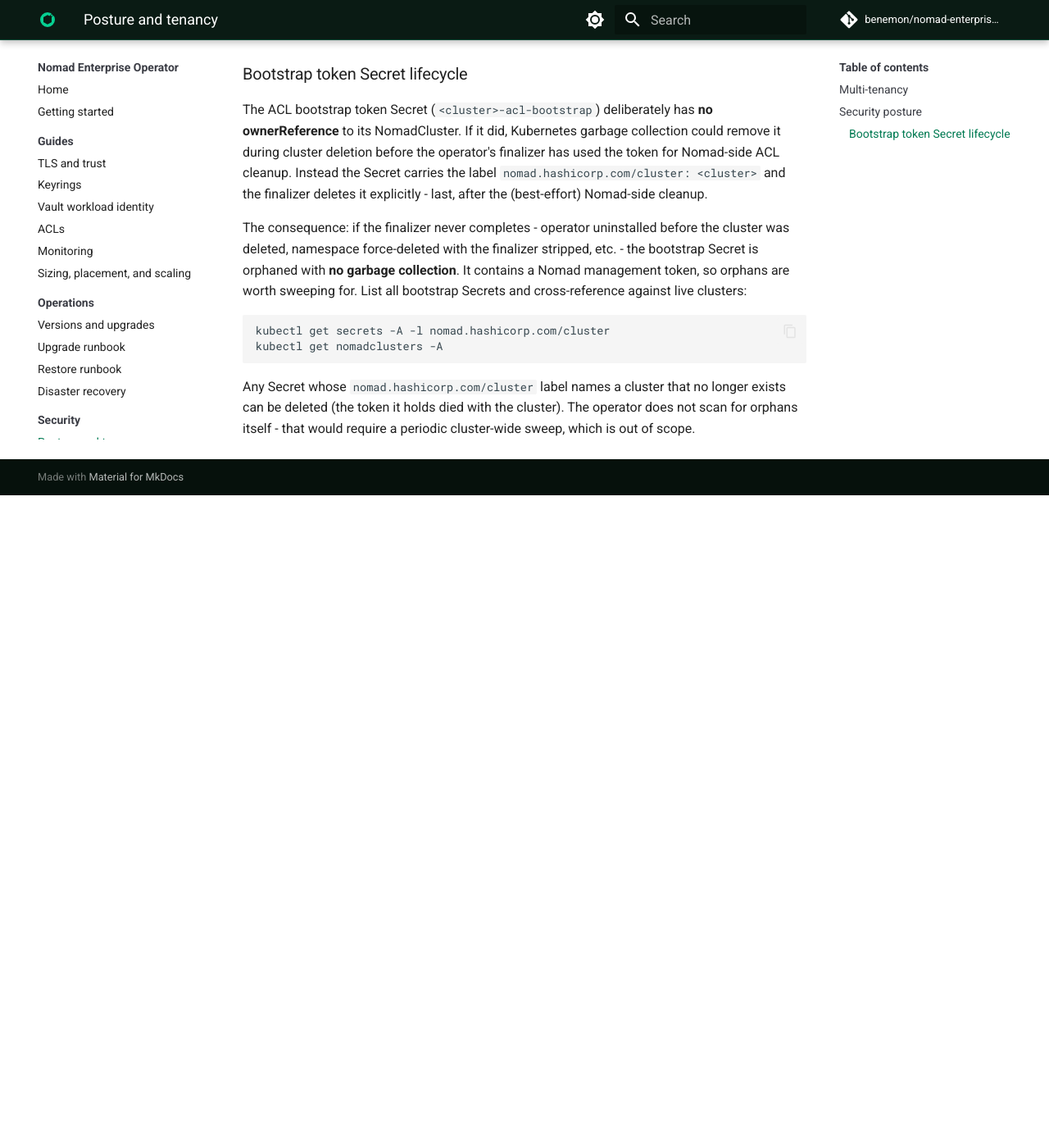
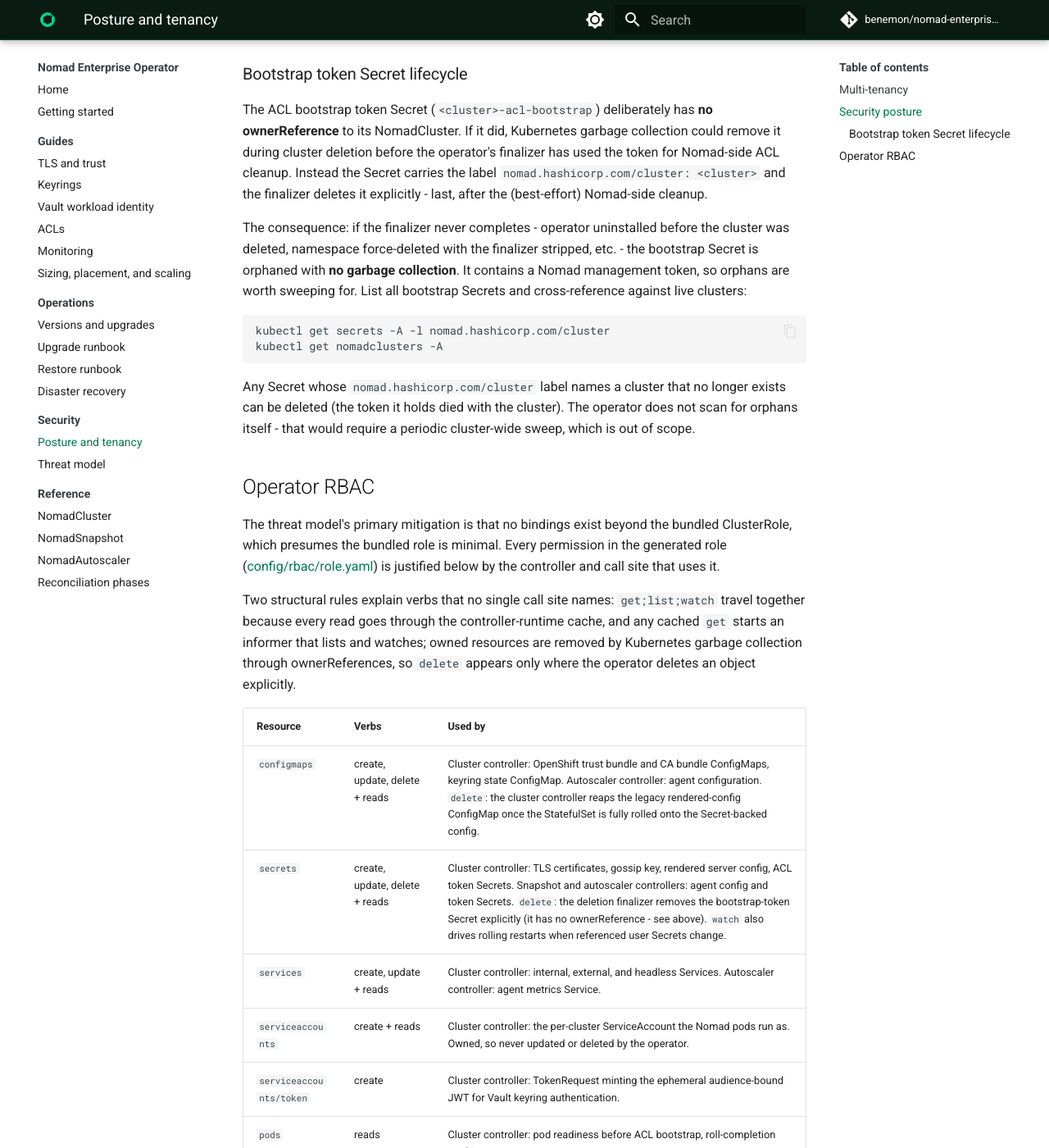
Before and after one commit to benemon/nomad-enterprise-operator, an MkDocs documentation site: the page built from docs/security.md, in a window 1280 px wide and 1400 px high, scrolled down 1303 px. Shown: the whole window at 82% size. Built offline with MkDocs 1.6.1 and Material for MkDocs 9.7.7, drawn with Linux system fonts in a browser that asks for light colours; comment, search, counter and statistics services are not loaded; before the commit the page ends 1907 px from its top, so only the background shows below that; some of the changed text lies outside the part shown.

Commit message:
chore: audit operator ClusterRole, justify or trim every permission
Every verb/resource pair in the generated role is now justified in the
security docs by the controller and call site that uses it.

Corrections found by the walk:
- configmaps gains delete: reapLegacyConfigMap deletes the pre-Secret
  rendered-config ConfigMap but no marker granted the verb, so the reap
  403d on clusters carrying a legacy ConfigMap.
- servicemonitors loses delete: no call site deletes a ServiceMonitor
  (removal is ownerReference GC); the verb was bred by the grouped
  servicemonitors;prometheusrules marker, which is now split because
  PrometheusRules genuinely need delete for the toggle-off path.
- The snapshot controller's marker drops secrets delete and the cluster
  controller's drops persistentvolumeclaims create;update: neither has
  a call site in that controller. The aggregated role keeps those verbs
  via the controllers that do use them.

```diff
--- a/docs/security.md
+++ b/docs/security.md
@@ -71,3 +71,42 @@ Any Secret whose `nomad.hashicorp.com/cluster` label names a cluster
 that no longer exists can be deleted (the token it holds died with the
 cluster). The operator does not scan for orphans itself - that would
 require a periodic cluster-wide sweep, which is out of scope.
+
+## Operator RBAC
+
+The threat model's primary mitigation is that no bindings exist beyond
+the bundled ClusterRole, which presumes the bundled role is minimal.
+Every permission in the generated role
+([config/rbac/role.yaml](https://github.com/benemon/nomad-enterprise-operator/blob/main/config/rbac/role.yaml))
+is justified below by the controller and call site that uses it.
+
+Two structural rules explain verbs that no single call site names:
+`get;list;watch` travel together because every read goes through the
+controller-runtime cache, and any cached `get` starts an informer that
+lists and watches; owned resources are removed by Kubernetes garbage
+collection through ownerReferences, so `delete` appears only where the
+operator deletes an object explicitly.
+
+| Resource | Verbs | Used by |
+|----------|-------|---------|
+| `configmaps` | create, update, delete + reads | Cluster controller: OpenShift trust bundle and CA bundle ConfigMaps, keyring state ConfigMap. Autoscaler controller: agent configuration. `delete`: the cluster controller reaps the legacy rendered-config ConfigMap once the StatefulSet is fully rolled onto the Secret-backed config. |
+| `secrets` | create, update, delete + reads | Cluster controller: TLS certificates, gossip key, rendered server config, ACL token Secrets. Snapshot and autoscaler controllers: agent config and token Secrets. `delete`: the deletion finalizer removes the bootstrap-token Secret explicitly (it has no ownerReference - see above). `watch` also drives rolling restarts when referenced user Secrets change. |
+| `services` | create, update + reads | Cluster controller: internal, external, and headless Services. Autoscaler controller: agent metrics Service. |
+| `serviceaccounts` | create + reads | Cluster controller: the per-cluster ServiceAccount the Nomad pods run as. Owned, so never updated or deleted by the operator. |
+| `serviceaccounts/token` | create | Cluster controller: TokenRequest minting the ephemeral audience-bound JWT for Vault keyring authentication. |
+| `pods` | reads | Cluster controller: pod readiness before ACL bootstrap, roll-completion tracking. |
+| `persistentvolumeclaims` | create, update, delete + reads | Snapshot controller: snapshot storage PVC. `delete`: the cluster deletion finalizer removes the server data PVCs. |
+| `events` | create, patch | The Event recorder on all three controllers; `patch` is how the recorder folds repeats into an event series. |
+| `apps/statefulsets` | create, update, patch, delete + reads | Cluster controller: the server StatefulSet; `patch` for scale-down replica steps; `delete` by the deletion finalizer ahead of PVC cleanup. |
+| `apps/deployments` | create, update, delete + reads | Autoscaler controller: agent Deployment. Snapshot controller: periodic snapshot runner Deployment; `delete` removes the stale runner when the schedule moves between one-shot and periodic. |
+| `batch/jobs` | create, delete + reads | Snapshot controller: one-shot snapshot Jobs. Jobs are immutable, so there is no `update` - re-runs delete and recreate. |
+| `monitoring.coreos.com/servicemonitors` | create, update + reads | Cluster and autoscaler controllers. Removed only by garbage collection, so no `delete`. |
+| `monitoring.coreos.com/prometheusrules` | create, update, delete + reads | Cluster and autoscaler controllers. `delete` because the rule follows `prometheusRulesEnabled` both ways - toggling off deletes it. |
+| `policy/poddisruptionbudgets` | create, update, delete + reads | Cluster and autoscaler controllers; `delete` when replicas drop below the point where a PDB is meaningful. |
+| `rbac/roles` | create, update + reads | Cluster controller: per-cluster Role granting the Nomad pods read access to their ConfigMaps, Secrets, and pods; `update` reverts manual edits. |
+| `rbac/rolebindings` | create + reads | Cluster controller: binds the per-cluster ServiceAccount to that Role. RoleRef is immutable, so there is no `update`. |
+| `route.openshift.io/routes` | create, update + reads | Cluster controller: the UI Route. |
+| `route.openshift.io/routes/custom-host` | create, update | Required to set `spec.host` when the CR configures an explicit Route host. |
+| `nomad.hashicorp.com` CRs | update + reads | The controllers' own resources; `update` adds and removes finalizers. The snapshot controller also reads the target NomadCluster. |
+| `nomad.hashicorp.com` CRs `/status` | patch | Status writes ride MergeFrom patches. |
+| `nomad.hashicorp.com` CRs `/finalizers` | update | Required by the OwnerReferencesPermissionEnforcement admission plugin (on by default on OpenShift) for setting `blockOwnerDeletion` on owned objects. |
```
Also changed, not shown: 3 other files.
